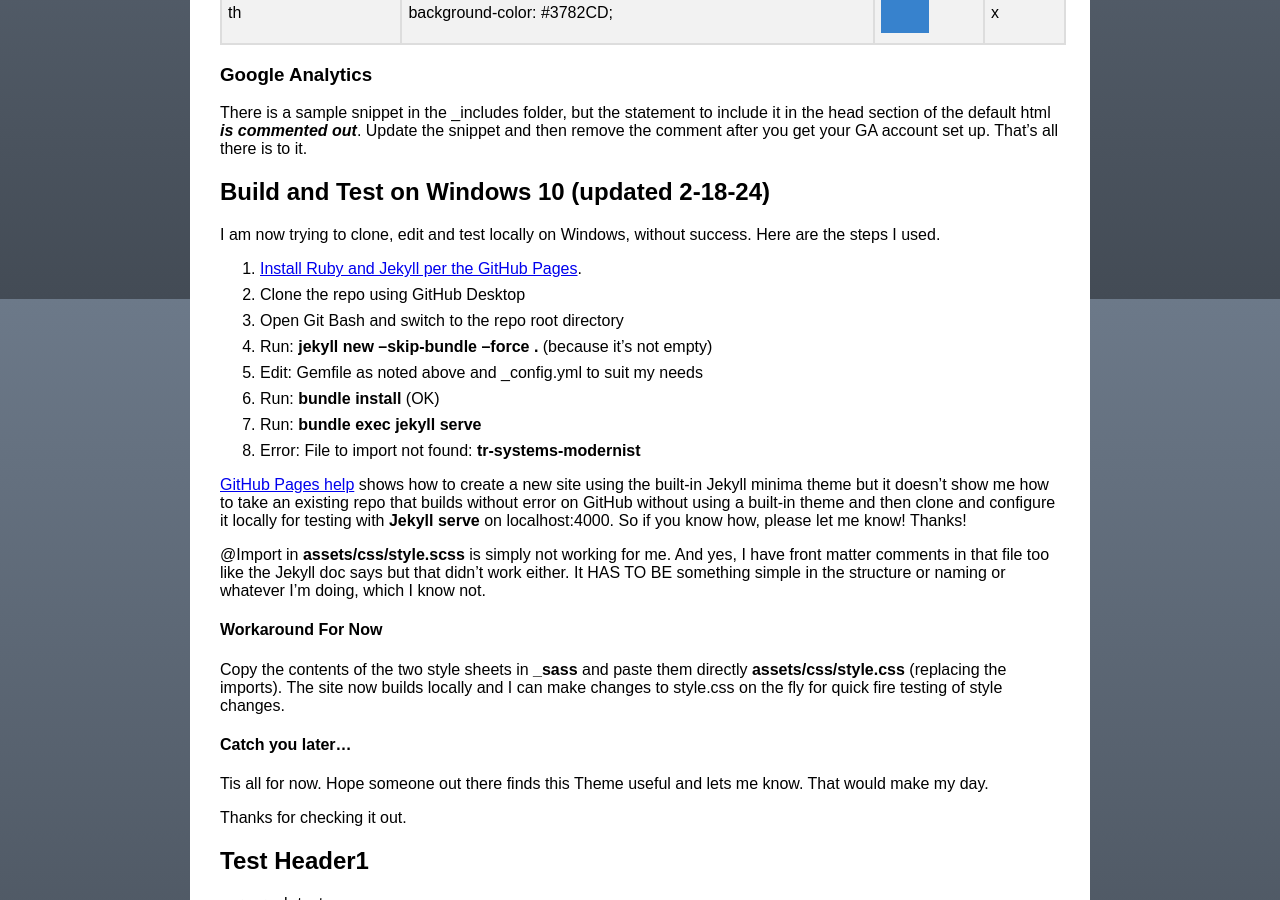
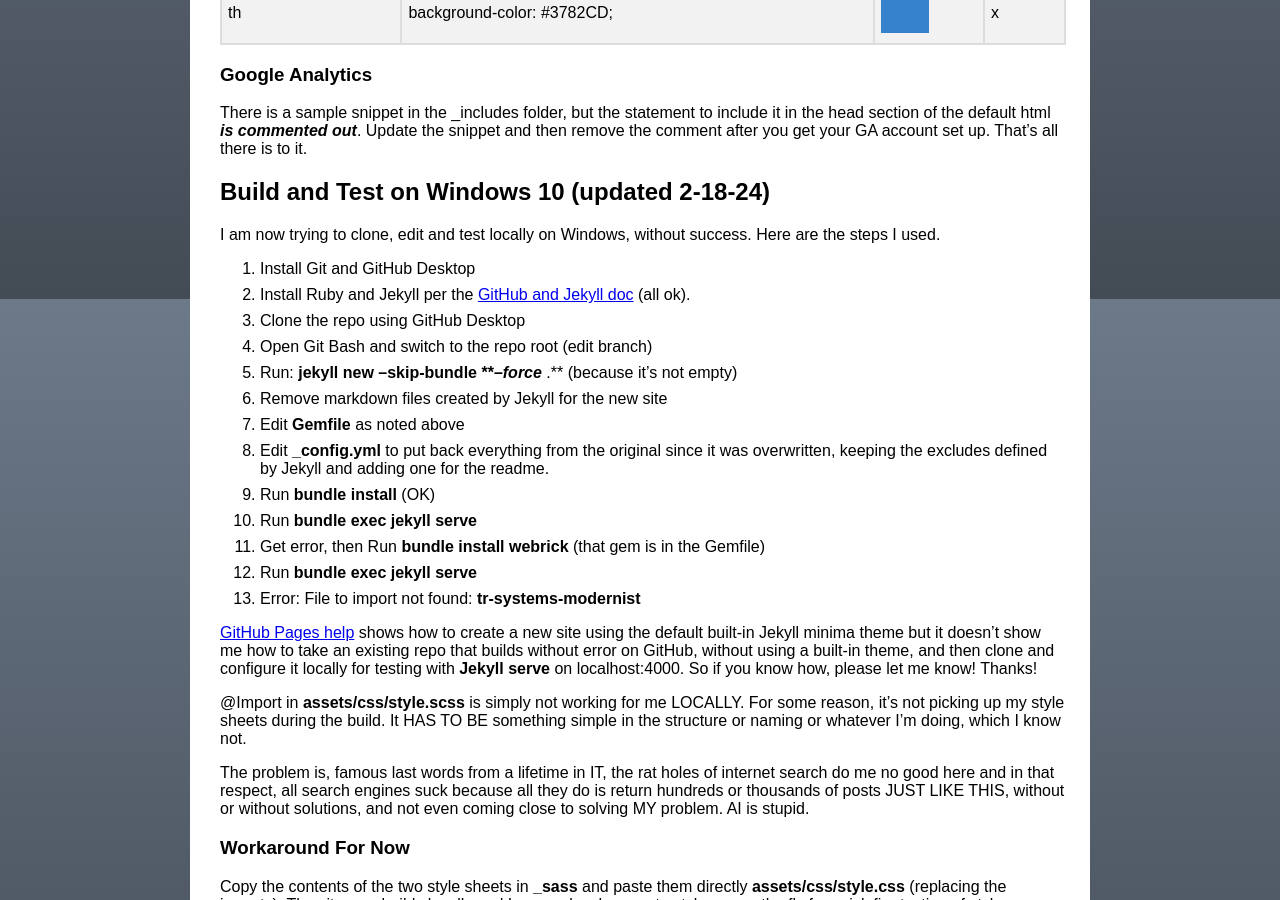
Before and after one commit to TR-Systems/modernist, a Jekyll site: the page built from index.md, in a window 1280 px wide and 900 px high, scrolled down 2401 px. Built offline with Jekyll 4.4.1, drawn with Linux system fonts in a browser that asks for light colours; our own code applies the rules of GitHub Pages for plain Markdown files.

Commit message:
Update index.md

```diff
--- a/index.md
+++ b/index.md
@@ -69,20 +69,27 @@ There is a sample snippet in the _includes folder, but the statement to include
 ## Build and Test on Windows 10 (updated 2-18-24)
 I am now trying to clone, edit and test locally on Windows, without success. Here are the steps I used.
 
-1. [Install Ruby and Jekyll per the GitHub Pages](https://docs.github.com/en/pages/setting-up-a-github-pages-site-with-jekyll/testing-your-github-pages-site-locally-with-jekyll){:target="_blank"}.
-2. Clone the repo using GitHub Desktop
-3. Open Git Bash and switch to the repo root directory
-4. Run: **jekyll new --skip-bundle --force .** (because it's not empty)
-5. Edit: Gemfile as noted above and _config.yml to suit my needs
-6. Run: **bundle install** (OK)
-7. Run: **bundle exec jekyll serve**
-8. Error: File to import not found: **tr-systems-modernist**
+1. Install Git and GitHub Desktop
+2. Install Ruby and Jekyll per the [GitHub and Jekyll doc](https://docs.github.com/en/pages/setting-up-a-github-pages-site-with-jekyll/testing-your-github-pages-site-locally-with-jekyll){:target="_blank"} (all ok).
+3. Clone the repo using GitHub Desktop
+4. Open Git Bash and switch to the repo root (edit branch)
+5. Run: **jekyll new --skip-bundle ***--force*** .** (because it's not empty)
+6. Remove markdown files created by Jekyll for the new site
+7. Edit **Gemfile** as noted above
+8. Edit **_config.yml** to put back everything from the original since it was overwritten, keeping the excludes defined by Jekyll and adding one for the readme.
+9. Run **bundle install** (OK)
+10. Run **bundle exec jekyll serve**
+11. Get error, then Run **bundle install webrick** (that gem is in the Gemfile)
+12. Run **bundle exec jekyll serve**
+13. Error: File to import not found: **tr-systems-modernist**
 
-[GitHub Pages help](https://docs.github.com/en/pages/setting-up-a-github-pages-site-with-jekyll/testing-your-github-pages-site-locally-with-jekyll){:target="_blank"} shows how to create a new site using the built-in Jekyll minima theme but it doesn't show me how to take an existing repo that builds without error on GitHub without using a built-in theme and then clone and configure it locally for testing with **Jekyll serve** on localhost:4000. So if you know how, please let me know! Thanks!
+[GitHub Pages help](https://docs.github.com/en/pages/setting-up-a-github-pages-site-with-jekyll/testing-your-github-pages-site-locally-with-jekyll){:target="_blank"} shows how to create a new site using the default built-in Jekyll minima theme but it doesn't show me how to take an existing repo that builds without error on GitHub, without using a built-in theme, and then clone and configure it locally for testing with **Jekyll serve** on localhost:4000. So if you know how, please let me know! Thanks!
 
-@Import in **assets/css/style.scss** is simply not working for me. And yes, I have front matter comments in that file too like the Jekyll doc says but that didn't work either. It HAS TO BE something simple in the structure or naming or whatever I'm doing, which I know not.
+@Import in **assets/css/style.scss** is simply not working for me LOCALLY. For some reason, it's not picking up my style sheets during the build. It HAS TO BE something simple in the structure or naming or whatever I'm doing, which I know not.
 
-#### Workaround For Now
+The problem is, famous last words from a lifetime in IT, the rat holes of internet search do me no good here and in that respect, all search engines suck because all they do is return hundreds or thousands of posts JUST LIKE THIS, without or without solutions, and not even coming close to solving MY problem. AI is stupid.
+
+### Workaround For Now
 Copy the contents of the two style sheets in **_sass** and paste them directly **assets/css/style.css** (replacing the imports). The site now builds locally and I can make changes to style.css on the fly for quick fire testing of style changes.
 
 #### Catch you later...
```
